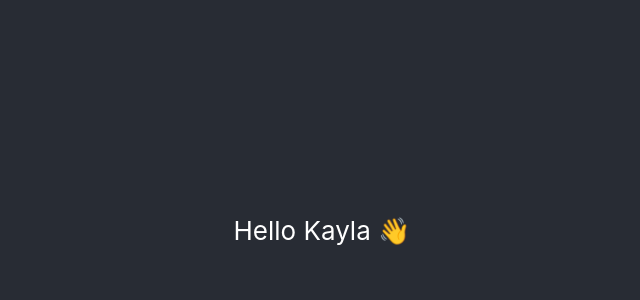
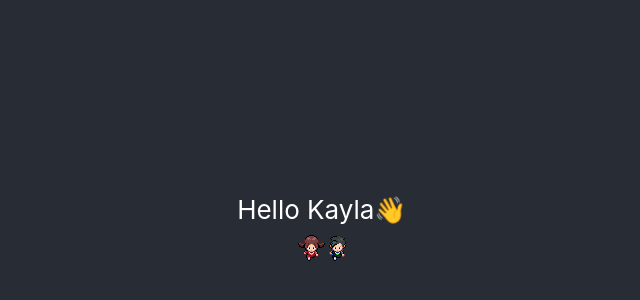
Before and after one commit to CristianLara/kayla, a React (Create React App) app: page / in a window 1280 px wide. Shown: the part 170-470 px from the top of the page, without its empty margins (318-958 px from the left). Built offline with nearby package versions, Linux system fonts and the light colour scheme.

Commit message:
Add basic animated characters

```diff
--- a/src/App.css
+++ b/src/App.css
@@ -3,13 +3,16 @@
 }
 
 .App-logo {
-  height: 40vmin;
+  /* height: 40vmin; */
+  display: inline-block;
   pointer-events: none;
 }
 
 @media (prefers-reduced-motion: no-preference) {
   .App-logo {
-    animation: App-logo-spin infinite 20s linear;
+    animation: App-logo-spin infinite 0.5s;
+    animation-timing-function: ease-in-out;
+    animation-direction: alternate;
   }
 }
 
@@ -33,6 +36,75 @@
     transform: rotate(0deg);
   }
   to {
-    transform: rotate(360deg);
+    transform: rotate(60deg);
   }
 }
+
+.person {
+    display: inline-block;
+    margin-top: 10px;
+    margin-left: 2px;
+    margin-right: 2px;
+}
+
+.lyra {
+    background-image: url(lyra.png);
+    background-repeat: no-repeat;
+}
+
+.lyra-down-0 {
+    width: 27px;
+    height: 26px;
+    background-position: -382px -370px;
+}
+
+.lyra-down-1 {
+    width: 27px;
+    height: 26px;
+    background-position: -411px -370px;
+}
+
+.lyra-down-2 {
+    width: 27px;
+    height: 26px;
+    background-position: -440px -370px;
+}
+
+.lyra-down-3 {
+    width: 27px;
+    height: 26px;
+    background-position: -411px -370px;
+}
+
+
+
+
+
+.ethan {
+    background-image: url(ethan.png);
+    background-repeat: no-repeat;
+}
+
+.ethan-down-0 {
+    width: 17px;
+    height: 26px;
+    background-position: -337px -348px;
+}
+
+.ethan-down-1 {
+    width: 17px;
+    height: 26px;
+    background-position: -356px -348px;
+}
+
+.ethan-down-2 {
+    width: 17px;
+    height: 26px;
+    background-position: -375px -348px;
+}
+
+.ethan-down-3 {
+    width: 17px;
+    height: 26px;
+    background-position: -356px -348px;
+}
--- a/src/App.js
+++ b/src/App.js
@@ -5,7 +5,11 @@ function App() {
   return (
     <div className="App">
       <header className="App-header">
-        <Person />
+        <div><span>Hello Kayla</span><span className='App-logo'>👋</span></div>
+        <div>
+          <Person who="lyra"/>
+          <Person who="ethan"/>
+        </div>
       </header>
     </div>
   );
--- a/src/components/person/index.js
+++ b/src/components/person/index.js
@@ -1,9 +1,32 @@
 import React from "react";
 
 export default class Person extends React.Component {
+    constructor() {
+        super();
+        this.state = { step: 0 };
+
+        this.takeStep = this.takeStep.bind(this);
+    }
+
+    componentDidMount() {
+        this.timerID = setInterval(() => this.takeStep(), 300);
+    }
+
+    componentWillUnmount() {
+        clearInterval(this.timerID);
+    }
+
+    takeStep() {
+        this.setState(({ step }) => ({ step: (step + 1) % 4 }));
+    }
+
     render() {
+        const { who } = this.props;
+        const { step } = this.state;
         return (
-            "Hello Kayla 👋"
+            <>
+                <i className={`person ${who} ${who}-down-${step}`}/>
+            </>
         )
     }
 }
```
Also changed, not shown: src/ethan.png (added), src/lyra.png (added).
